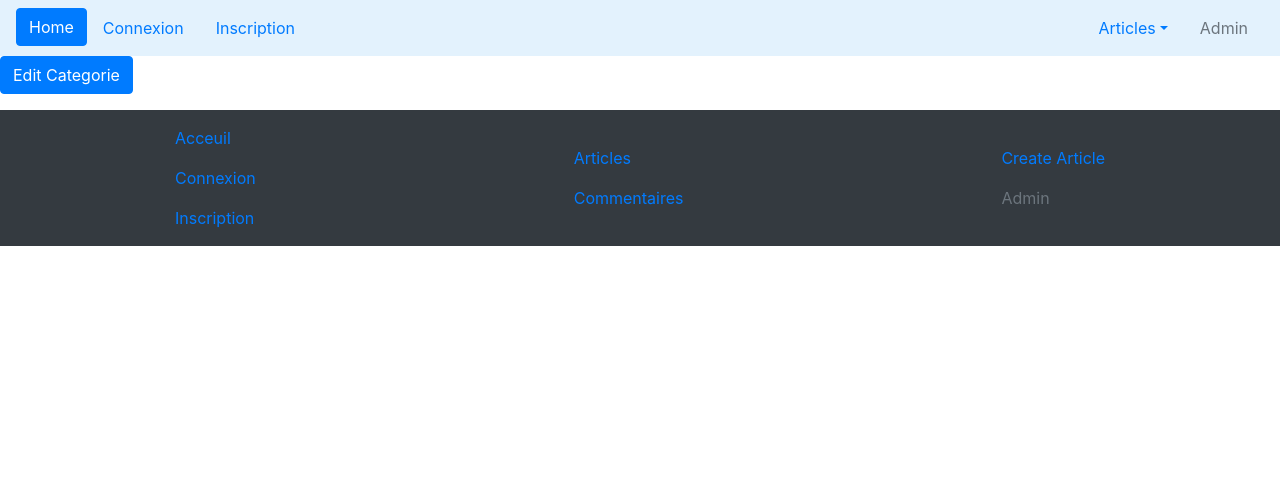
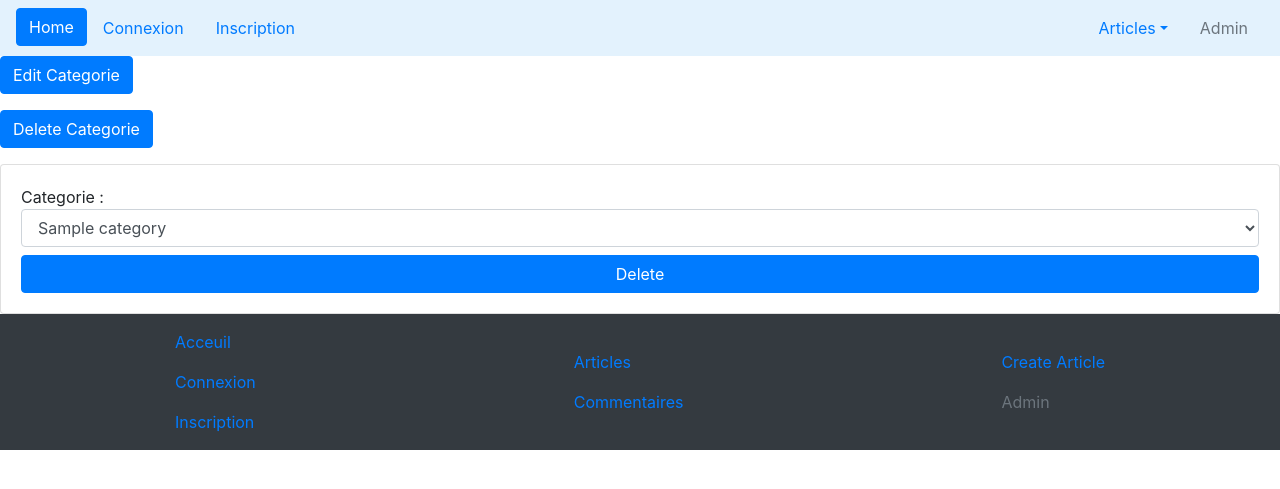
Before and after one commit to robin-arbona/blog, a PHP site: page /blog/view/admin.php in a window 1280 px wide. Shown: the top 489 px of the page. Run offline with PHP 8.4, Linux system fonts and the light colour scheme; tables that the repository leaves empty hold one stand-in row (values such as "Sample post"); some libraries are stand-ins or nearby versions.

Commit message:
Ajout method findSelected / edit / delete

```diff
--- a/classes/Admin.php
+++ b/classes/Admin.php
@@ -41,6 +41,8 @@ class Admin
     }
 
 
+
+
 }
 
 ?>
--- a/classes/Categorie.php
+++ b/classes/Categorie.php
@@ -44,6 +44,19 @@ class Categorie
     }
 
     /**
+     * Retourne une categorie selectionner dans un tableau
+     */
+
+    public function findSelected(array $tab)
+    {
+        foreach( $tab as $key => $value)
+        {
+            $categorie = $value['categorie'];
+        }
+        return $categorie;
+    }
+
+    /**
      * Retourne l'id d'une categorie donnée en parametre
      *
      */
@@ -56,6 +69,28 @@ class Categorie
         return $data['id'];
     }
 
+    /**
+     * Modifie le nom d'un categorie selectionné
+     */
+
+    public function editCategorie(string $categorie, string $newCategorie) :void
+    {
+        $SQL = $this->link->prepare("UPDATE categories SET nom = ? WHERE nom = ?");
+        $SQL->execute([$newCategorie,$categorie]);
+    }
+
+    /**
+     * Delete une categorie selectionné
+     */
+
+    public function deleteCategorie(string $categorie) :void
+    {
+        $SQL = ("DELETE FROM categories WHERE nom = :nom ");
+        $stmt = $this->link->prepare($SQL);
+        $stmt->bindValue(':nom', $categorie);
+        $stmt->execute();
+    }
+
     public function addCategorie(string $categorie) :void
     {
        $SQL = $this->link->prepare("INSERT INTO categories(nom) VALUE(?)");
--- a/view/admin.php
+++ b/view/admin.php
@@ -9,20 +9,42 @@
 
 require_once('template/header.php');
 require_once('../classes/Admin.php');
+require_once('../classes/Categorie.php');
 $modelAdmin = new Admin;
+$modelCategorie = new Categorie;
 ?>
 <section>
     <p>
-        <button class="btn btn-primary" type="button" data-toggle="collapse" data-target="#collapseExample" aria-expanded="false" aria-controls="collapseExample">
+        <button class="btn btn-primary" type="button" data-toggle="collapse" data-target="#collapseEdit" aria-expanded="false" aria-controls="collapseEdit">
         Edit Categorie
         </button>
     </p>
-    <div class="collapse" id="collapseExample">
+    <div class="collapse" id="collapseEdit">
         <form method='post' action='admin.php' class="card card-body">
-            <div class="form-group">
-                <?=$modelAdmin->showCategorie() ?>
-            </div>
+            <label for="categorie">Categorie :
+                <select class="form-control" id="categorie" name="categorie">
+                    <?= $modelCategorie->findAll()?>
+                </select>
+            </label>
+            <label for="edite_categorie">
+                <input type="text" name="edite_categorie">
+            <label>
         <button name="edit" type="submit" class="btn btn-primary">Edit</button>
+        </form>
+    </div>
+    <p>
+        <button class="btn btn-primary" type="button" data-toggle="collapse" data-target="#collapseDelete" aria-expanded="false" aria-controls="collapseDelete">
+        Delete Categorie
+        </button>
+    </p>
+    <div class="collaps" id="collapseDelete">
+        <form method='post' action='admin.php' class="card card-body">
+            <label for="categorie">Categorie :
+                <select class="form-control" id="categorie" name="categorie">
+                    <?= $modelCategorie->findAll()?>
+                </select>
+            </label>
+        <button name="delete" type="submit" class="btn btn-primary">Delete</button>
         </form>
     </div>
 
@@ -30,7 +52,24 @@ $modelAdmin = new Admin;
 <?php
 if(isset($_POST['edit']))
 {
-    var_dump($_POST['1']);
+
+    $tab[] = $_POST;
+
+    $categorie = $modelCategorie->findselected($tab);
+
+    $newCategorie = $_POST['edite_categorie'];
+
+    $modelCategorie->editCategorie($categorie,$newCategorie);
+
+
 }
+elseif(isset($_POST['delete']))
+{
+    $tab[] = $_POST;
+    $categorie = $modelCategorie->findselected($tab);
+    $modelCategorie->deleteCategorie($categorie);
+
+}
+
 require_once('template/footer.php');
 ?>
```
